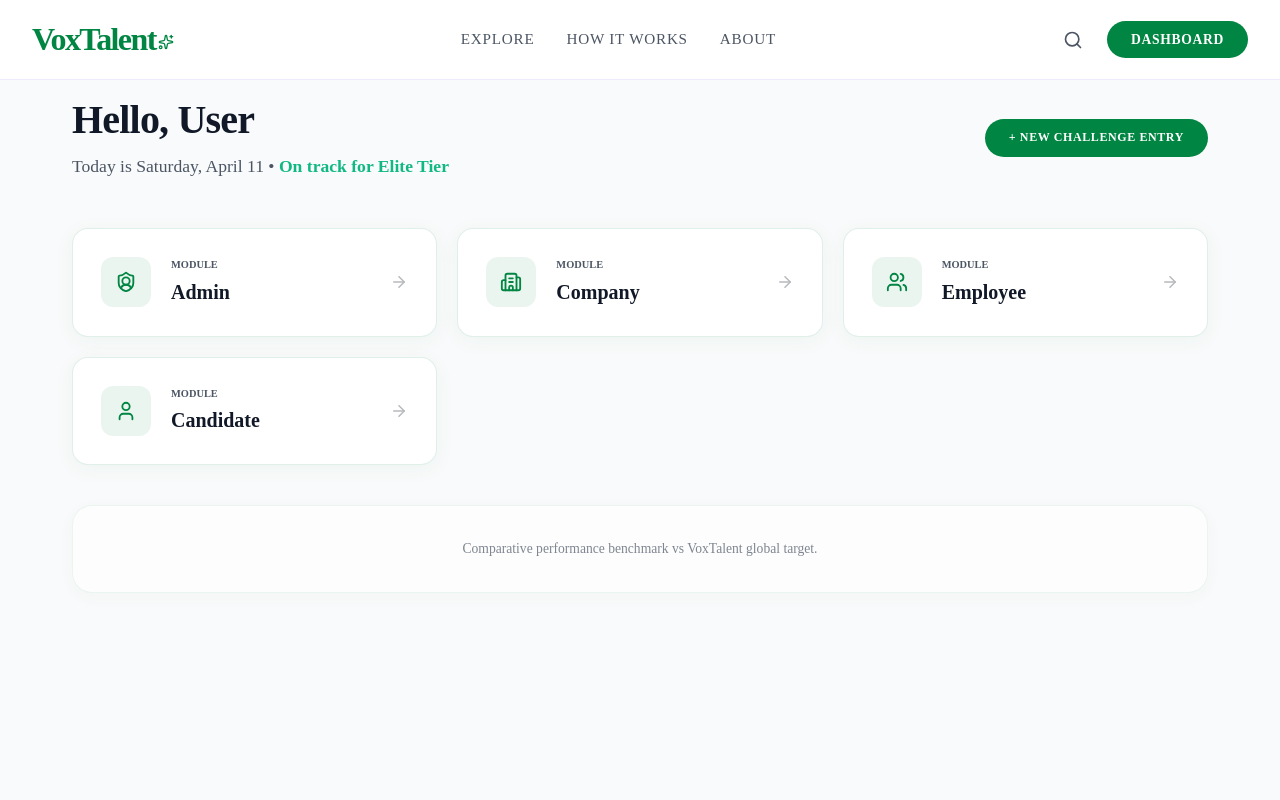
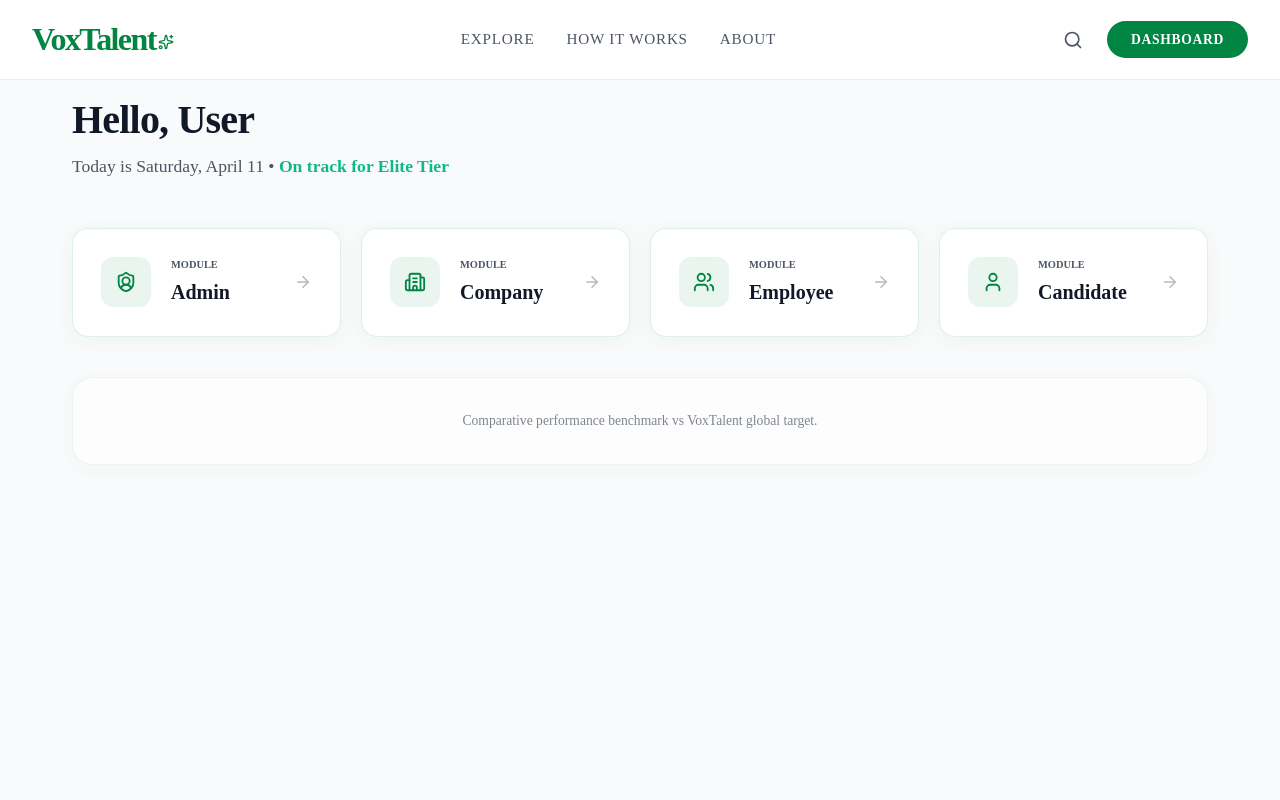
Before and after one commit to Celestin25/voxtalent, a Next.js app: page /dashboard in a window 1280 px wide. Shown: the top 800 px of the page. Built offline with nearby package versions, Linux system fonts and the light colour scheme; no server answers.

Commit message:
button for new challenge is removed

```diff
--- a/src/app/dashboard/dashboard.module.css
+++ b/src/app/dashboard/dashboard.module.css
@@ -32,7 +32,7 @@
 
 .statsGrid {
   display: grid;
-  grid-template-columns: repeat(auto-fit, minmax(280px, 1fr));
+  grid-template-columns: repeat(4, 1fr);
   gap: 1.25rem;
   margin-bottom: 2.5rem;
 }
--- a/src/app/dashboard/page.tsx
+++ b/src/app/dashboard/page.tsx
@@ -15,9 +15,6 @@ export default async function DashboardPage() {
             <h1>Hello, {session?.user?.name || "User"}</h1>
             <p className={styles.subtitle}>Today is {new Date().toLocaleDateString('en-US', { weekday: 'long', month: 'long', day: 'numeric' })} • <span style={{ color: '#10b981', fontWeight: 600 }}>On track for Elite Tier</span></p>
           </div>
-        <Link href="/challenges" className="btn-primary" style={{ padding: '0.6rem 1.5rem', fontSize: '0.75rem' }}>
-          + NEW CHALLENGE ENTRY
-        </Link>
         </header>
 
       <section className={styles.statsGrid}>
```
